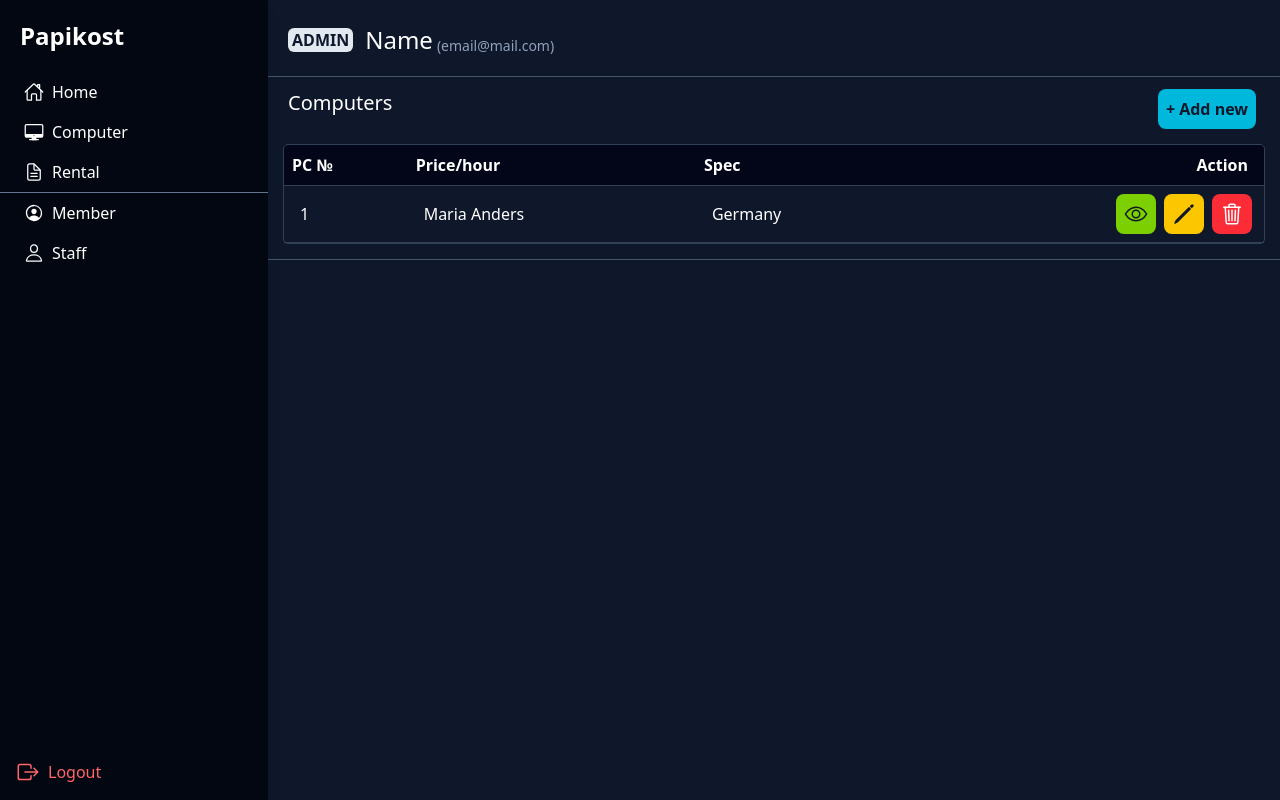
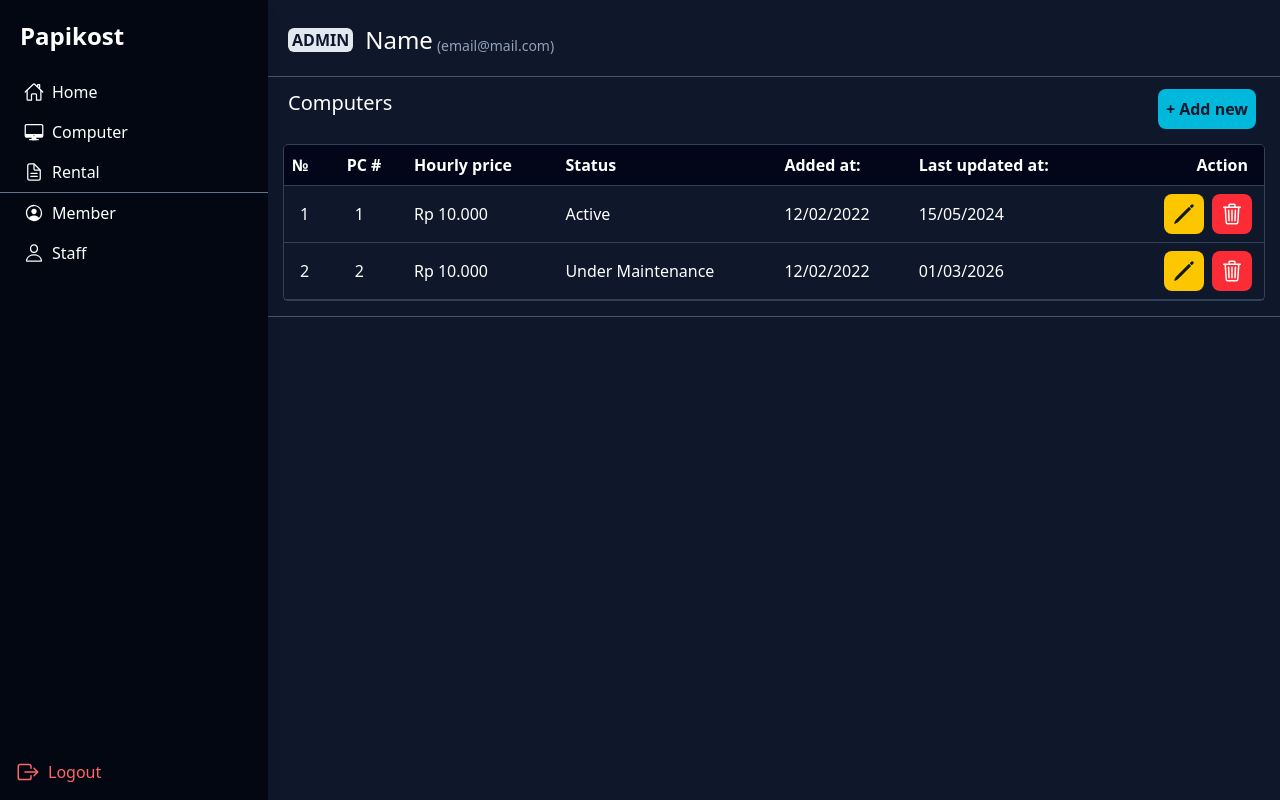
Before and after one commit to Erbitine7/papikost, a CodeIgniter 4 app: the page made by app/Views/computer.php in a window 1280 px wide. Run offline with PHP 8.4 and a stand-in for CodeIgniter, Linux system fonts and the light colour scheme; the template is opened without the code that fills it: most values are stand-ins (such as "Sample title", 1, 10 or a date in 2020); some libraries are stand-ins or nearby versions.

Commit message:
feat: add & edit computer page, route & controller adjustment

```diff
--- a/app/Config/Routes.php
+++ b/app/Config/Routes.php
@@ -8,6 +8,9 @@ use CodeIgniter\Router\RouteCollection;
 $routes->get('/', 'GuestCtrl::index');
 
 $routes->get('/dashboard', 'StaffCtrl::index');
-$routes->get('/computer', 'StaffCtrl::computer');
 $routes->get('/rental', 'StaffCtrl::rental');
 $routes->get('/staff-login', 'StaffCtrl::login');
+
+$routes->get('/computer', 'StaffCtrl::computer');
+$routes->get('/computer/add', 'StaffCtrl::addcomputer');
+$routes->get('/computer/edit', 'StaffCtrl::editcomputer');
--- a/app/Views/computer.php
+++ b/app/Views/computer.php
@@ -12,16 +12,19 @@
 
 <div class="flex flex-row justify-between pr-6">
     <h1 class="mx-5 text-xl">Computers</h1>
-    <a href="#" class="p-2 bg-cyan-500 font-bold text-slate-900 rounded-lg">+ Add new</a>
+    <a href="<?= base_url('computer/add') ?>" class="p-2 bg-cyan-500 font-bold text-slate-900 rounded-lg">+ Add new</a>
 </div>
 <div class="w-full flex flex-row flex-nowrap gap-5 overflow-auto p-4">
 
     <table class="outline outline-slate-700 rounded-sm w-full text-left">
         <thead class="border-b border-slate-700 bg-slate-950">
             <tr>
-                <th class="p-2">PC №</th>
-                <th class="p-2">Price/hour</th>
-                <th class="p-2">Spec</th>
+                <th class="p-2">№</th>
+                <th class="p-2">PC #</th>
+                <th class="p-2">Hourly price</th>
+                <th class="p-2">Status</th>
+                <th class="p-2">Added at:</th>
+                <th class="p-2">Last updated at:</th>
                 <th class="p-2 text-right px-4">Action</th>
             </tr>
         </thead>
@@ -29,12 +32,27 @@
 
             <tr class="hover:bg-slate-800 border-b border-slate-700">
                 <td class="p-4">1</td>
-                <td class="p-4">Maria Anders</td>
-                <td class="p-4">Germany</td>
+                <td class="p-4">1</td>
+                <td class="py-4 px-2">Rp 10.000</td>
+                <td class="py-4 px-2">Active</td>
+                <td class="py-4 px-2">12/02/2022</td>
+                <td class="py-4 px-2">15/05/2024</td>
                 <td class="pt-2 px-3 font-semibold text-right flex justify-end">
-                    <a href="#" class="rounded-lg bg-lime-500 pt-1 pb-2 px-2 text-slate-900 hover:bg-lime-600 flex"><ion-icon class="pt-1 text-2xl" name="eye-outline"></ion-icon></a>
-                    <a href="#" class="rounded-lg bg-yellow-400 pt-1 pb-2 px-2 ml-2 text-slate-900 hover:bg-yellow-600 flex"><ion-icon class="pt-1 text-2xl" name="pencil-outline"></ion-icon></a>
-                    <a href="#" class="rounded-lg bg-red-500 pt-1 pb-2 px-2 ml-2 hover:bg-red-700 hover:text-gray-300 flex"><ion-icon class="pt-1 text-2xl" name="trash-outline"></ion-icon></a>
+                    <a href="<?= base_url('computer/edit?id=' . '1') ?>" class="rounded-lg bg-yellow-400 pt-1 pb-2 px-2 ml-2 text-slate-900 hover:bg-yellow-600 flex"><ion-icon class="pt-1 text-2xl" name="pencil-outline"></ion-icon></a>
+                    <a onclick="openDelete(1)" class="rounded-lg bg-red-500 pt-1 pb-2 px-2 ml-2 hover:bg-red-700 hover:text-gray-300 flex"><ion-icon class="pt-1 text-2xl" name="trash-outline"></ion-icon></a>
+                </td>
+            </tr>
+
+            <tr class="hover:bg-slate-800 border-b border-slate-700">
+                <td class="p-4">2</td>
+                <td class="p-4">2</td>
+                <td class="py-4 px-2">Rp 10.000</td>
+                <td class="py-4 px-2">Under Maintenance</td>
+                <td class="py-4 px-2">12/02/2022</td>
+                <td class="py-4 px-2">01/03/2026</td>
+                <td class="pt-2 px-3 font-semibold text-right flex justify-end">
+                    <a href="<?= base_url('computer/edit?id=' . '2') ?>" class="rounded-lg bg-yellow-400 pt-1 pb-2 px-2 ml-2 text-slate-900 hover:bg-yellow-600 flex"><ion-icon class="pt-1 text-2xl" name="pencil-outline"></ion-icon></a>
+                    <a onclick="openDelete(2)" class="rounded-lg bg-red-500 pt-1 pb-2 px-2 ml-2 hover:bg-red-700 hover:text-gray-300 flex"><ion-icon class="pt-1 text-2xl" name="trash-outline"></ion-icon></a>
                 </td>
             </tr>
 
@@ -45,4 +63,21 @@
 <hr class="text-slate-600 mb-3">
 
 
+<dialog id="dialog-delete" class="fixed top-1/2 left-1/2 transform -translate-x-1/2 -translate-y-1/2 open:flex backdrop:bg-slate-950/[80%]">
+    <form action="#" method="POST" class="bg-slate-800 w-75 shadow-lg rounded-2xl flex flex-col py-4 px-5">
+        <h1 class="text-center mb-4">WARNING</h1>
+        <div class="flex flex-row w-full items-center justify-center">
+            <label for="pcnodel">PC # :</label>
+            <input readonly type="number" name="pcno" id="del" class="w-12 bg-slate-900 p-2 rounded-md text-center ml-2 [appearance:textfield] [&::-webkit-outer-spin-button]:appearance-none [&::-webkit-inner-spin-button]:appearance-none">
+        </div>
+        <div class="flex flex-row w-full items-center justify-between">
+            <h3 class="mr-4 ml-2">This will delete the selected PC</h3>
+        </div>
+        <div class="flex flex-row w-full items-center justify-between gap-3 mt-4">
+            <button onclick="closeDelete()" type="button" class="cursor-pointer bg-sky-600 hover:bg-sky-500 p-2 mt-2 mb-1 rounded-md w-full">Cancel</button>
+            <input type="submit" value="Proceed" class="cursor-pointer bg-red-600 hover:bg-red-500 p-2 mt-2 mb-1 rounded-md w-full">
+        </div>
+    </form>
+</dialog>
+
 <?= $this->endSection() ?>
--- a/app/Views/layout/head.php
+++ b/app/Views/layout/head.php
@@ -2,4 +2,4 @@
     <meta name="viewport" content="width=device-width, initial-scale=1.0">
     <title><?= $page ?> - Inet staff</title>
     <script src="https://cdn.jsdelivr.net/npm/@tailwindcss/browser@4"></script>
-    <link rel="stylesheet" href="css/basic.css">
+    <link rel="stylesheet" href="<?= base_url('css/basic.css') ?>">
--- a/app/Views/layout/template.php
+++ b/app/Views/layout/template.php
@@ -14,5 +14,6 @@
 
     <script type="module" src="https://unpkg.com/ionicons@7.1.0/dist/ionicons/ionicons.esm.js"></script>
     <script nomodule src="https://unpkg.com/ionicons@7.1.0/dist/ionicons/ionicons.js"></script>
+    <script src="<?= base_url('js/script.js') ?>"></script>
 </body>
 </html>
--- a/public/css/basic.css
+++ b/public/css/basic.css
@@ -1,3 +1,11 @@
 :root {
     color-scheme: dark;
 }
+
+input {
+    color-scheme: dark;
+}
+
+option {
+    color-scheme: dark;
+}
--- /dev/null
+++ b/public/js/script.js
@@ -0,0 +1,40 @@
+function openDialog(id) {
+    const dialog = document.getElementById(id);
+    dialog.show();
+}
+
+function openDelete(data) {
+    const dialog = document.getElementById('dialog-delete');
+    const deleted = document.getElementById('del');
+    dialog.showModal();
+    deleted.value = data;
+}
+
+function closeDelete() {
+    const dialog = document.getElementById('dialog-delete');
+    const deleted = document.getElementById('del');
+    dialog.close();
+    deleted.value = null;
+}
+
+function openExtend(data) {
+    const dialog = document.getElementById('hrextend');
+    const pcno = document.getElementById('pcnoex');
+    dialog.showModal();
+    pcno.value = data;
+}
+
+function closeExtend() {
+    const dialog = document.getElementById('hrextend');
+    const pcno = document.getElementById('pcnoex');
+    dialog.close();
+    pcno.value = null;
+}
+
+function hrExtend(btn) {
+    const input = document.getElementById('extend');
+    var value = input.value;
+    btn == 1 ? value++ : value--;
+    value < 1 ? value = 1 : value
+    input.value = value;
+}
```
Also changed, not shown: app/Controllers/StaffCtrl.php (+16 -0 lines), app/Views/addcomputer.php (added, +53 -0 lines), app/Views/editcomputer.php (added, +53 -0 lines), app/Views/rental.php (+77 -18 lines).
